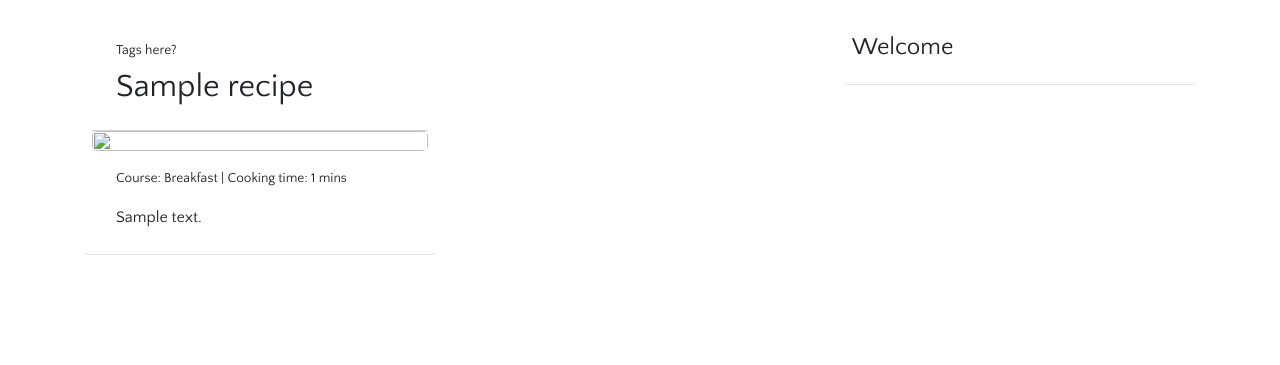
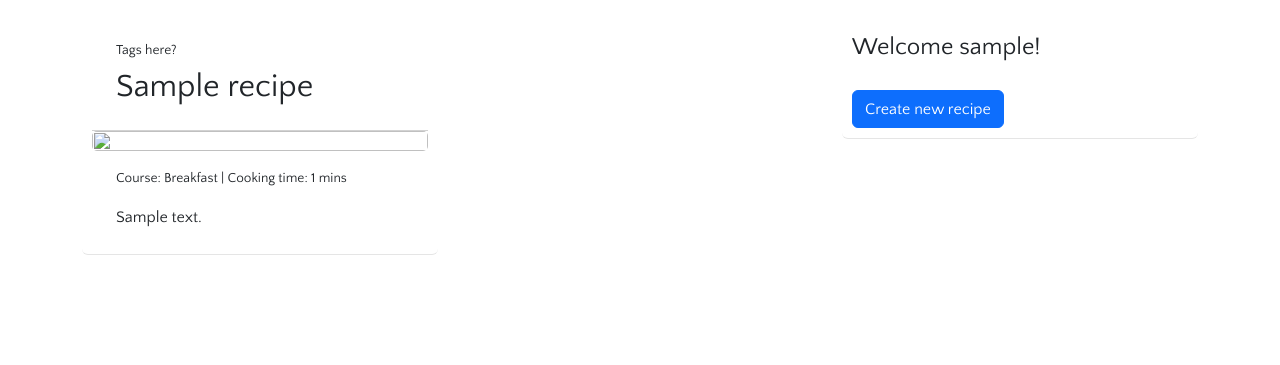
Before and after one commit to lucywoodman/goeatco, a Django app: page / in a window 1280 px wide. Shown: the part 55-420 px from the top of the page. Run offline with Django 4.2, Linux system fonts and the light colour scheme; a user stored in the database is signed in; tables that the repository leaves empty hold one stand-in row (values such as "Sample post"); some libraries are stand-ins or nearby versions; some web fonts are replaced.

Commit message:
feat[rec]: add auth area for logged-in users to create new recipes

```diff
--- a/templates/index.html
+++ b/templates/index.html
@@ -1,15 +1,25 @@
 {% extends 'base.html' %}
-
+{% load django_bootstrap5 %}
 {% block content %}
 
 <div class="row">
     {% include 'recipe/_recipe_list.html' %}
     <div class="col-md-4 ms-auto">
         <aside class="sidebar">
+            {% if user.is_authenticated %}
+            <div class="card mb-4">
+                <h4 class="card-title">Welcome {{ user.username }}!</h4>
+                <p class="card-text"></p>
+                <a href="{% url 'recipe_create' %}">
+                    {% bootstrap_button button_type="button" content="Create new recipe" %}
+                </a>
+            </div>
+            {% else %}
             <div class="card mb-4">
                 <h4 class="card-title">Welcome</h4>
                 <p class="card-text"></p>
             </div>
+            {% endif %}
         </aside>
     </div>
 </div>
```
